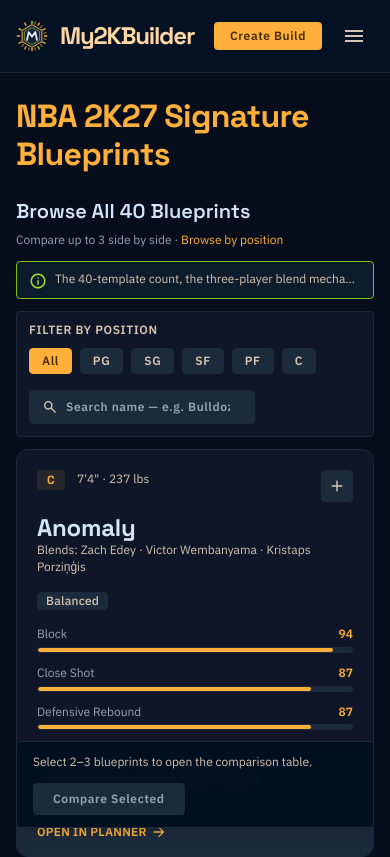
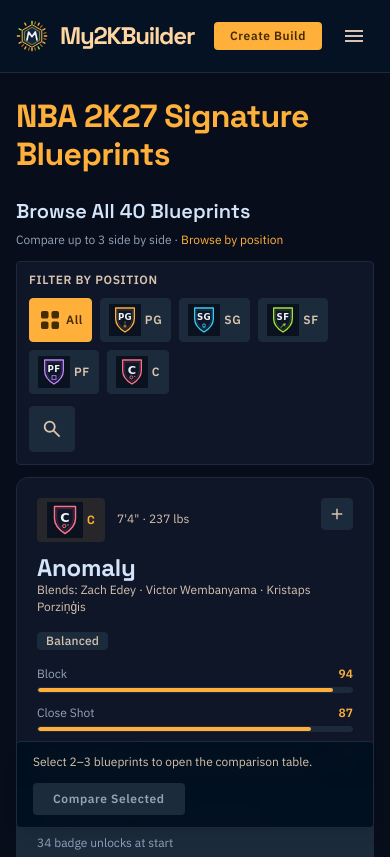
Before and after one commit to chaipeng19940310/my2kbuilder, a Next.js app: page /signature-blueprints in a window 390 px wide. Shown: the top 857 px of the page. Built offline with nearby package versions, Linux system fonts and the light colour scheme.

Commit message:
feat(blueprints): show position icons and collapse search

```diff
--- a/app/signature-blueprints/BlueprintsClient.tsx
+++ b/app/signature-blueprints/BlueprintsClient.tsx
@@ -1,6 +1,7 @@
 "use client";
 
-import { useMemo, useState } from "react";
+import { useMemo, useRef, useState } from "react";
+import Image from "next/image";
 import Link from "next/link";
 import { useRouter } from "next/navigation";
 import { Icon } from "@/components/Icon";
@@ -46,6 +47,8 @@
 
   const [position, setPosition] = useState<string>("");
   const [query, setQuery] = useState<string>("");
+  const [searchOpen, setSearchOpen] = useState(false);
+  const searchToggle = useRef<HTMLButtonElement>(null);
   const [selected, setSelected] = useState<number[]>([]);
 
   const blueprints = useMemo(() => blueprintList(bundle), [bundle]);
@@ -64,6 +67,13 @@
   function clearFilters() {
     setPosition("");
     setQuery("");
+    setSearchOpen(false);
+  }
+
+  function closeSearch() {
+    setQuery("");
+    setSearchOpen(false);
+    searchToggle.current?.focus();
   }
 
   function toggleSelect(index: number) {
@@ -86,9 +96,6 @@
 
   return (
     <div className="flex flex-col gap-3 pb-28 md:gap-6">
-      <div className="mobile-compact-source-banner">
-        <DataSourceBanner scope="blueprints" />
-      </div>
 
       {/* Filters (copy §3.3 microcopy: Filter by position / Clear filters) */}
       <section
@@ -97,33 +104,39 @@
       >
         <div className="flex flex-wrap items-center gap-3">
           <span className="text-label-md uppercase text-on-surface-variant">Filter by position</span>
-          <div className="flex flex-nowrap gap-2 overflow-x-auto pb-1 [scrollbar-width:none] [&::-webkit-scrollbar]:hidden md:flex-wrap md:overflow-visible md:pb-0">
+          <div className="flex flex-wrap gap-2">
             {["", ...POSITIONS].map((p) => (
               <button
                 key={p || "all"}
                 type="button"
                 onClick={() => setPosition(p)}
                 aria-pressed={position === p}
-                className={`shrink-0 rounded border px-3 py-1.5 text-label-md font-bold transition-colors ${
+                className={`inline-flex min-h-11 min-w-11 shrink-0 cursor-pointer items-center justify-center gap-1 rounded border px-2 py-1 text-label-md font-bold transition-colors ${
                   position === p
                     ? "border-primary-container bg-primary-container text-on-primary"
                     : "border-border-low bg-surface-container-high text-on-surface-variant hover:border-primary-container hover:text-on-surface"
                 }`}
               >
+                {p ? <Image src={`/assets/r12i/positions/pos-${p.toLowerCase()}.svg`} alt="" width={32} height={32} unoptimized /> : <Icon name="view_cozy" fill size={24} />}
                 {p || "All"}
               </button>
             ))}
           </div>
-          <div className="flex items-center gap-2 rounded border border-border-low bg-surface-container-high px-3 py-2">
-            <Icon name="search" size={16} className="text-on-surface-variant" />
-            <input
+          <div className={`flex min-w-0 items-center rounded border border-border-low bg-surface-container-high ${searchOpen ? "w-full" : ""}`}>
+            <button ref={searchToggle} type="button" aria-label={searchOpen ? "Close blueprint search" : "Open blueprint search"} aria-expanded={searchOpen} aria-controls="blueprint-search" onClick={() => searchOpen ? closeSearch() : setSearchOpen(true)} className="flex h-11 w-11 shrink-0 cursor-pointer items-center justify-center text-on-surface-variant hover:text-primary-container">
+              <Icon name="search" size={22} />
+            </button>
+            {searchOpen ? <><input
+              id="blueprint-search"
+              autoFocus
               type="search"
               value={query}
-              onChange={(e) => setQuery(e.target.value)}
-              placeholder="Search name — e.g. Bulldozer…"
+              onChange={(e) => e.target.value ? setQuery(e.target.value) : closeSearch()}
+              onKeyDown={(e) => { if (e.key === "Escape") closeSearch(); }}
+              placeholder="Search blueprint name (Example: Anomaly, Bulldozer)"
               aria-label="Search blueprints by name"
-              className="w-44 bg-transparent text-label-md text-on-surface placeholder:text-text-muted focus:outline-none"
-            />
+              className="min-w-0 flex-1 bg-transparent py-3 text-label-md text-on-surface placeholder:text-text-muted focus:outline-none"
+            /><button type="button" onClick={closeSearch} aria-label="Clear and close blueprint search" className="flex h-11 w-11 shrink-0 cursor-pointer items-center justify-center text-on-surface-variant hover:text-primary-container"><Icon name="close" size={20} /></button></> : null}
           </div>
           {hasActiveFilter ? (
             <button
@@ -172,7 +185,8 @@
                 <div className="flex flex-grow flex-col p-5">
                   <div className="mb-3 flex items-start justify-between gap-2">
                     <div className="flex min-w-0 flex-wrap items-center gap-3">
-                      <span className="rounded bg-primary-container/10 px-2.5 py-1 font-display text-code-sm font-bold uppercase text-primary-container">
+                      <span className="inline-flex items-center gap-1 rounded bg-primary-container/10 px-2.5 py-1 font-display text-code-sm font-bold uppercase text-primary-container">
+                        {p?.position ? <Image src={`/assets/r12i/positions/pos-${p.position.toLowerCase()}.svg`} alt="" width={36} height={36} unoptimized /> : null}
                         {p?.position ?? "—"}
                       </span>
                       <span className="text-body-sm text-on-surface-variant">
@@ -247,6 +261,10 @@
         </ul>
       )}
 
+      <div className="mobile-compact-source-banner">
+        <DataSourceBanner scope="blueprints" />
+      </div>
+
       {/* Compare tray (copy §3.3: sticky bottom, active at >=2 selected) */}
       <div className="sticky bottom-4 z-20 mt-2">
         <div className="mx-auto flex max-w-xl flex-wrap items-center justify-between gap-3 rounded border border-border-low bg-surface-container-lowest/95 px-4 py-3 shadow-lg backdrop-blur">
```
